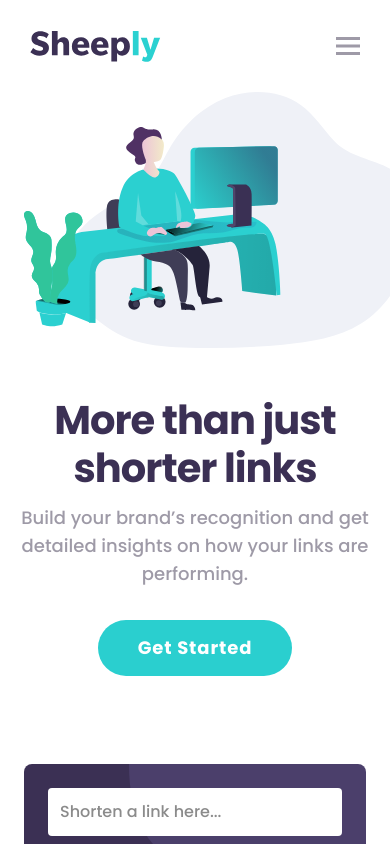
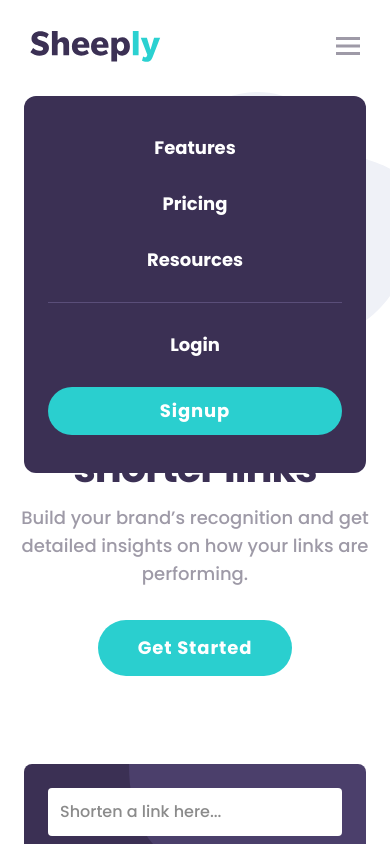
Before and after one commit to avfonseca00/sheep-ly, a Next.js app in the folder frontend/: page / in a window 390 px wide. Both pictures are taken after a click on the button 348 px from the left and 46 px from the top of the page. Shown: the top 844 px of the page. Built offline with nearby package versions, Linux system fonts and the light colour scheme.

Commit message:
feat(frontend): Add menu functionality for mobile devices
Some adjustements should be done to achieve desired results

```diff
--- a/frontend/src/app/components/ButtonRounded.tsx
+++ b/frontend/src/app/components/ButtonRounded.tsx
@@ -10,7 +10,7 @@
 
 const sizeClasses: Record<ButtonSize, string> = {
     sm: 'text-sm px-6 py-2',
-    md: 'py-2 px-4 text-base',
+    md: 'py-2.5 px-4 text-lg w-full',
     lg: 'text-lg px-10 py-3.5',
 };
 export default function ButtonRounded({className, children, size = "sm", link, ...props}: ButtonProps) {
--- a/frontend/src/app/components/Header.tsx
+++ b/frontend/src/app/components/Header.tsx
@@ -1,10 +1,37 @@
+"use client"
+
 import { BiMenu } from "react-icons/bi";
+import { useState } from "react";
 import ButtonLink from "./ButtonLink";
 import ButtonRounded from "./ButtonRounded";
 
-export default function Header() {
+type Props = {
+    onTop: boolean
+}
+
+export default function Header({ onTop }:Props) {
+
+    const [menuOpen, setMenuOpen] = useState<boolean>(false)
+
+    const toggleMenu = () => {
+        const overlay = document.querySelector('.overlay');
+        const menu = document.querySelector('.menu');
+
+        if(menu && overlay){
+            if(!menuOpen){
+                overlay.classList.replace('hidden', 'flex')
+                menu.classList.replace('opacity-0', 'opacity-100')
+                setMenuOpen(true)
+            }else{
+                overlay.classList.replace('flex', 'hidden')
+                menu.classList.replace('opacity-100', 'opacity-0')
+                setMenuOpen(false)
+            }
+        }
+    }
+
     return (
-        <header className="flex justify-center bg-white">
+        <header className={`flex justify-center bg-white sticky top-0 z-10 ${onTop? 'shadow-none' : 'shadow-md'}`}>
             <nav className="flex justify-between w-full lg:max-w-5xl xl:max-w-6xl p-6">
                 <div className="flex gap-10 items-center">
                     <a href="#" className="p-1.5">
@@ -17,7 +44,7 @@
                     </div>
                 </div>
                 <div className="flex items-center">
-                    <button className="md:hidden">
+                    <button className="md:hidden" onClick={toggleMenu}>
                         <BiMenu size={36} className="fill-grayish-violet"/>
                     </button>
                     <div className="md:flex gap-4 hidden ">
@@ -25,6 +52,21 @@
                         <ButtonRounded size="sm">Sign Up</ButtonRounded>
                     </div>
                 </div>
+                <div onClick={toggleMenu} className="overlay hidden flex-col items-center justify-start w-full h-dvh
+                fixed top-24 left-0 z-10">
+                    <div className="menu flex flex-col items-center gap-7
+                        px-6 py-[38px] w-[calc(100%-48px)]
+                        bg-dark-violet rounded-xl opacity-0 transition-opacity">
+                        <a href="" className="text-lg text-white hover:text-very-dark-violet transition-all font-bold">Features</a>
+                        <a href="" className="text-lg text-white hover:text-very-dark-violet transition-all font-bold">Pricing</a>
+                        <a href="" className="text-lg text-white hover:text-very-dark-violet transition-all font-bold">Resources</a>
+                        <hr className="text-[#5a4e79] h-px w-full"/>
+                        <a href="" className="text-lg text-white hover:text-very-dark-violet transition-all font-bold">Login</a>
+                        <ButtonRounded size="md">
+                            Signup
+                        </ButtonRounded>
+                    </div>
+                </div>
             </nav>
         </header>
     )
--- a/frontend/src/app/layout.tsx
+++ b/frontend/src/app/layout.tsx
@@ -1,8 +1,6 @@
 import type { Metadata } from "next";
 import { Poppins } from "next/font/google";
 import "./globals.css";
-import Header from "@components/Header";
-import Footer from "@components/Footer";
 
 const poppins = Poppins({
   variable: "--font-poppins",
@@ -40,11 +38,7 @@
       <body
         className={`${poppins.variable} antialiased`}
       >
-        <Header/>
-        <main className="flex flex-col  items-center w-full">
-            {children}
-        </main>
-        <Footer/>
+        {children}
       </body>
     </html>
   );
--- a/frontend/src/app/page.tsx
+++ b/frontend/src/app/page.tsx
@@ -1,15 +1,39 @@
+"use client"
+
 import BoostLinks from "@components/BoostLinks";
+import Footer from "@components/Footer";
+import Header from "@components/Header";
 import Hero from "@components/Hero";
 import Shorten from "@components/Shorten";
 import Statistics from "@components/Statistics";
+import { useEffect, useState } from "react";
 
 export default function Home() {
+
+
+  const [onTop, setOnTop] = useState(true)
+
+  useEffect(() => {
+    const handleScroll = () => {
+      window.scrollY === 0
+      ? setOnTop(true)
+      : setOnTop(false)
+    }
+    window.addEventListener('scroll', handleScroll)
+    return () => window.removeEventListener('scroll', handleScroll)
+  }, [])
+
+
   return (
     <>
-      <Hero/>
-      <Shorten/>
-      <Statistics/>
-      <BoostLinks/>
+      <Header onTop={onTop}/>
+      <main className="flex flex-col  items-center w-full">
+        <Hero/>
+        <Shorten/>
+        <Statistics/>
+        <BoostLinks/>
+      </main>
+      <Footer/>
     </>
   );
 }
```
